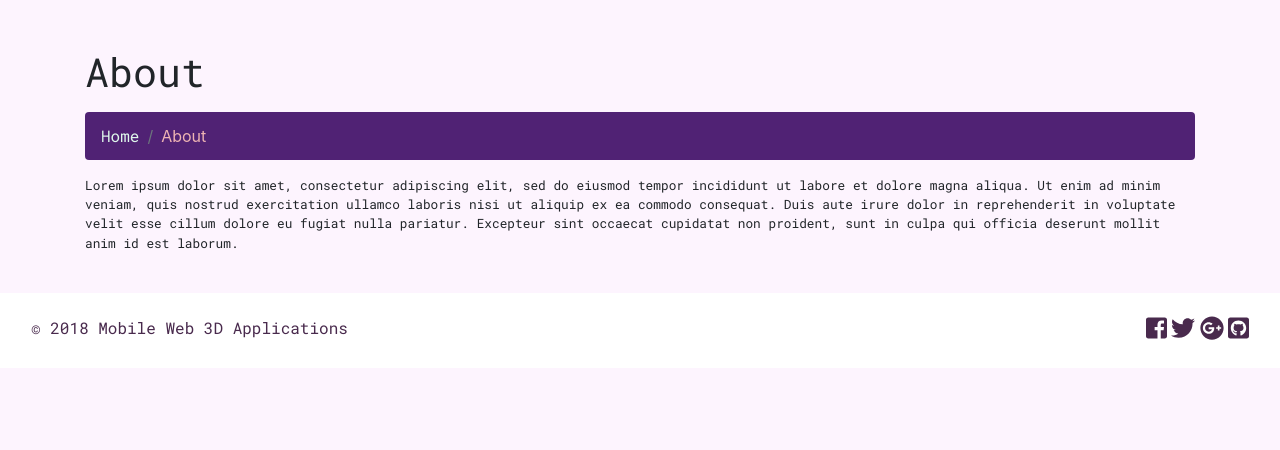
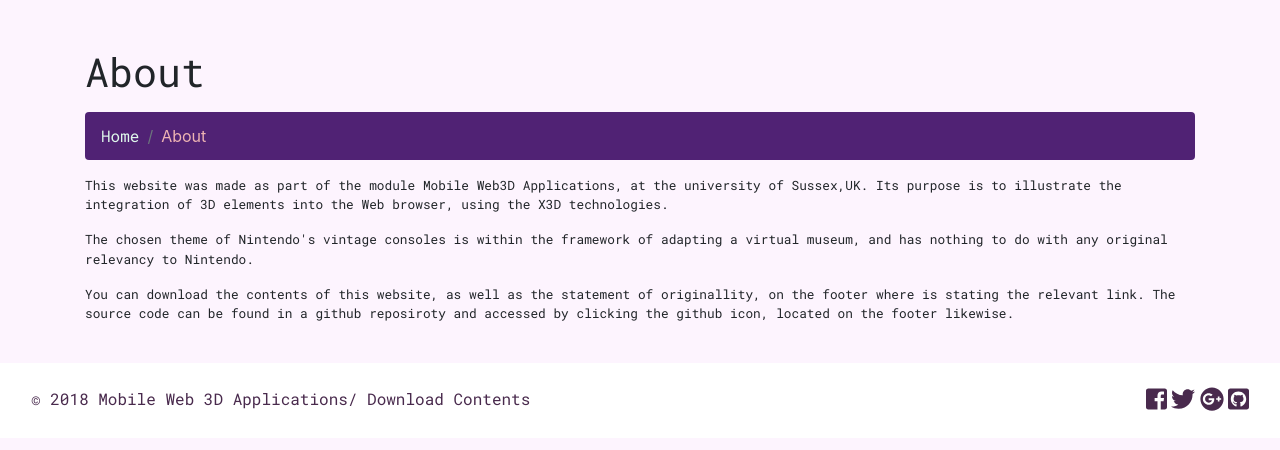
Before and after one commit to zoikou/zoikou-3dWebApp.github, a PHP site: page /assignment/index.php/about in a window 1280 px wide. Shown: the part 83-533 px from the top of the page. Run offline with PHP 8.4, Linux system fonts and the light colour scheme; data comes from the database, SQL or seed files in the repository; some libraries are stand-ins or nearby versions.

Commit message:
Web3D_Final

```diff
--- a/mobile3dapp/assignment/application/view/aboutView.php
+++ b/mobile3dapp/assignment/application/view/aboutView.php
@@ -87,7 +87,10 @@
         <li class="breadcrumb-item active">About</li>
       </ol>
 
-      <p>Lorem ipsum dolor sit amet, consectetur adipiscing elit, sed do eiusmod tempor incididunt ut labore et dolore magna aliqua. Ut enim ad minim veniam, quis nostrud exercitation ullamco laboris nisi ut aliquip ex ea commodo consequat. Duis aute irure dolor in reprehenderit in voluptate velit esse cillum dolore eu fugiat nulla pariatur. Excepteur sint occaecat cupidatat non proident, sunt in culpa qui officia deserunt mollit anim id est laborum.</p>
+      <p>This website was made as part of the module Mobile Web3D Applications, at the university of Sussex,UK. Its purpose is to illustrate the integration of 3D elements into the Web browser, using the X3D technologies.</p>
+      <p>The chosen theme of Nintendo's vintage consoles is within the framework of adapting a virtual museum, and has nothing to do with any original relevancy to Nintendo. </p>
+      <p>You can download the contents of this website, as well as the statement of originallity, on the footer where is stating the relevant link. The source code can be found in a github reposiroty and accessed by clicking the github icon, located on the footer likewise.
+      </p>
 
     </div>
     <!-- /.container -->
@@ -98,13 +101,13 @@
     <nav class="navbar navbar-expand-sm footer">
           <div class="container-fluid">
               <div class="navbar-text float-left copyright">
-                  <p><span class="align-baseline"></span>&copy 2018 Mobile Web 3D Applications </span></p>
+                  <p><span class="align-baseline"></span>&copy 2018 Mobile Web 3D Applications/</span> <a class="align-baseline" href="../assets/Contents.zip">Download Contents</a> </p>
               </div>
               <div class="navbar-text float-right social">
                   <a href="#"><i class="fab fa-facebook-square fa-2x"></i></a>
                   <a href="#"><i class="fab fa-twitter fa-2x"></i></a>
                   <a href="#"><i class="fab fa-google-plus fa-2x"></i></a>
-                  <a href="#"><i class="fab fa-github-square fa-2x"></i></a>
+                  <a href="https://github.com/zoikou/zoikou-3dWebApp.github/tree/master/mobile3dapp/assignment"><i class="fab fa-github-square fa-2x"></i></a>
               </div>
           </div>
       </nav>
--- a/mobile3dapp/assignment/application/view/contactView.php
+++ b/mobile3dapp/assignment/application/view/contactView.php
@@ -166,13 +166,13 @@
     <nav class="navbar navbar-expand-sm footer">
           <div class="container-fluid">
               <div class="navbar-text float-left copyright">
-                  <p><span class="align-baseline"></span>&copy 2018 Mobile Web 3D Applications </span></p>
+                  <p><span class="align-baseline"></span>&copy 2018 Mobile Web 3D Applications/</span> <a class="align-baseline" href="../assets/Contents.zip">Download Contents</a> </p>
               </div>
               <div class="navbar-text float-right social">
                   <a href="#"><i class="fab fa-facebook-square fa-2x"></i></a>
                   <a href="#"><i class="fab fa-twitter fa-2x"></i></a>
                   <a href="#"><i class="fab fa-google-plus fa-2x"></i></a>
-                  <a href="#"><i class="fab fa-github-square fa-2x"></i></a>
+                  <a href="https://github.com/zoikou/zoikou-3dWebApp.github/tree/master/mobile3dapp/assignment"><i class="fab fa-github-square fa-2x"></i></a>
               </div>
           </div>
       </nav>
--- a/mobile3dapp/assignment/application/view/masterView.php
+++ b/mobile3dapp/assignment/application/view/masterView.php
@@ -156,13 +156,13 @@
     <nav class="navbar navbar-expand-sm footer">
           <div class="container-fluid">
               <div class="navbar-text float-left copyright">
-                  <p><span class="align-baseline"></span>&copy 2018 Mobile Web 3D Applications </span></p>
+                   <p><span class="align-baseline"></span>&copy 2018 Mobile Web 3D Applications/</span> <a class="align-baseline" href="../assets/Contents.zip">Download Contents</a> </p>
               </div>
               <div class="navbar-text float-right social">
                   <a href="#"><i class="fab fa-facebook-square fa-2x"></i></a>
                   <a href="#"><i class="fab fa-twitter fa-2x"></i></a>
                   <a href="#"><i class="fab fa-google-plus fa-2x"></i></a>
-                  <a href="#"><i class="fab fa-github-square fa-2x"></i></a>
+                  <a href="https://github.com/zoikou/zoikou-3dWebApp.github/tree/master/mobile3dapp/assignment"><i class="fab fa-github-square fa-2x"></i></a>
               </div>
           </div>
       </nav>
--- a/mobile3dapp/assignment/application/view/modelsViewUpdated.php
+++ b/mobile3dapp/assignment/application/view/modelsViewUpdated.php
@@ -274,13 +274,13 @@
     <nav class="navbar navbar-expand-sm footer">
           <div class="container-fluid">
               <div class="navbar-text float-left copyright">
-                  <p><span class="align-baseline"></span>&copy 2018 Mobile Web 3D Applications/</span> <a class="align-baseline" href="../media/zippedModels.zip">Download Contents</a> </p>
+                  <p><span class="align-baseline"></span>&copy 2018 Mobile Web 3D Applications/</span> <a class="align-baseline" href="../assets/Contents.zip">Download Contents</a> </p>
               </div>
               <div class="navbar-text float-right social">
                   <a href="#"><i class="fab fa-facebook-square fa-2x"></i></a>
                   <a href="#"><i class="fab fa-twitter fa-2x"></i></a>
                   <a href="#"><i class="fab fa-google-plus fa-2x"></i></a>
-                  <a href="#"><i class="fab fa-github-square fa-2x"></i></a>
+                  <a href="https://github.com/zoikou/zoikou-3dWebApp.github/tree/master/mobile3dapp/assignment"><i class="fab fa-github-square fa-2x"></i></a>
               </div>
           </div>
       </nav>
--- a/mobile3dapp/assignment/js/modalInteractions.js
+++ b/mobile3dapp/assignment/js/modalInteractions.js
@@ -1,3 +1,4 @@
+// Code adapted by w3 schools
 // Open the Modal
 function openModal() {
   document.getElementById('myModal').style.display = "block";
```
Also changed, not shown: 1 other file.
